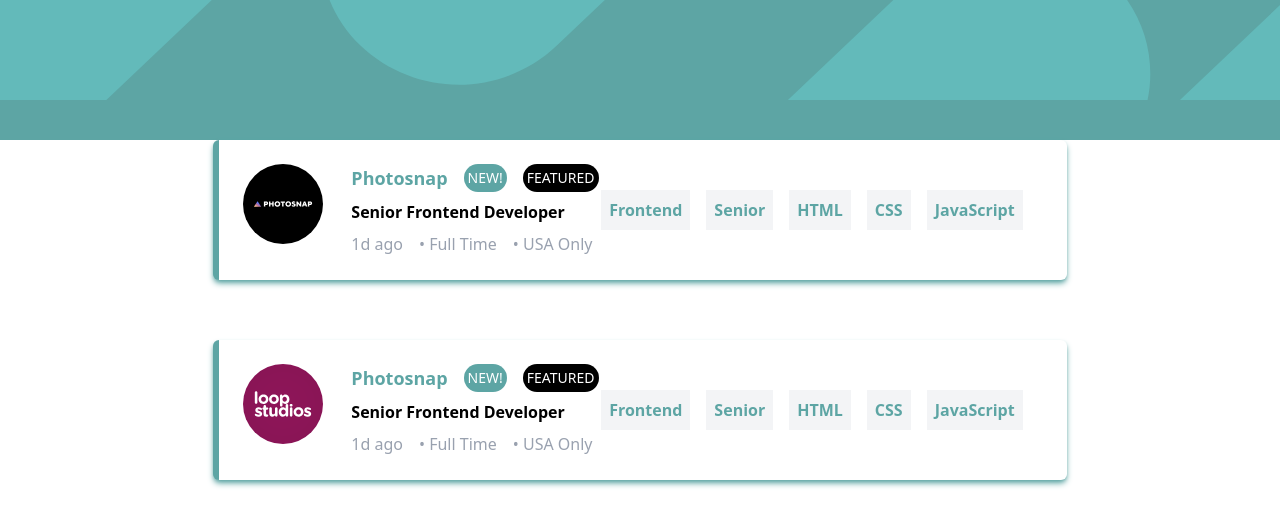
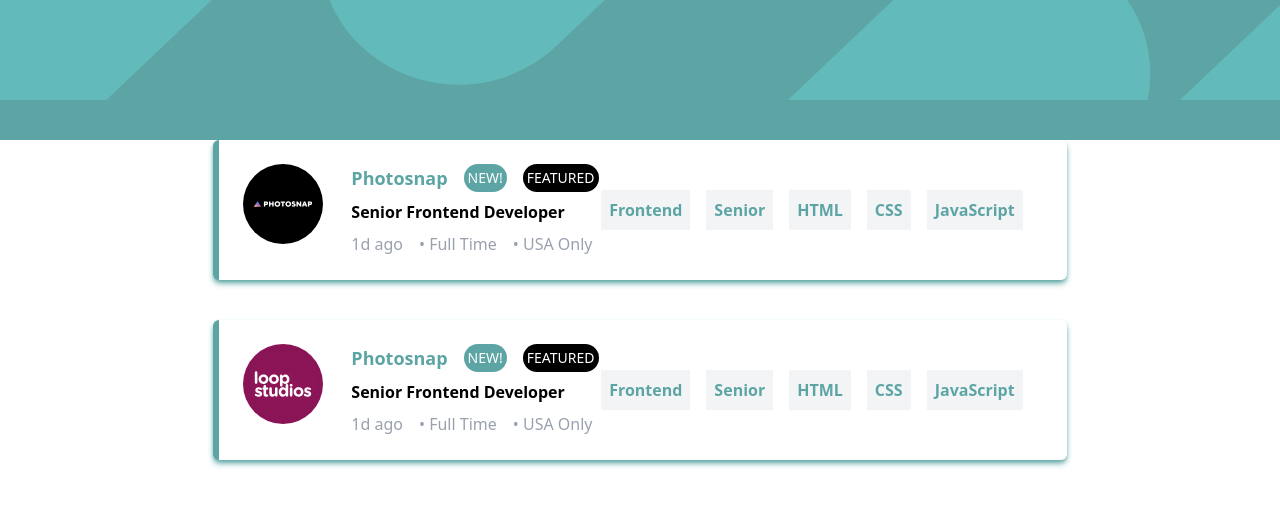
Before and after one commit to mugisha12john/static-job-listings-master-js, a website: page index.html in a window 1280 px wide. Drawn offline with Linux system fonts and the light colour scheme.

Commit message:
fix: margin top for second card in desktop screen

```diff
--- a/index.html
+++ b/index.html
@@ -76,7 +76,7 @@
           </div>
         </section>
         <section
-          class="flex flex-col md:flex-row mx-auto w-[330px] md:justify-between mt-15 border-l-6 border-[#5da5a4] items-center md:w-2/3 md:mx-auto md:p-6 bg-white shadow-[#5da5a4] shadow-md rounded-md"
+          class="flex flex-col md:flex-row mx-auto w-[330px] md:justify-between mt-15 md:mt-10 border-l-6 border-[#5da5a4] items-center md:w-2/3 md:mx-auto md:p-6 bg-white shadow-[#5da5a4] shadow-md rounded-md"
         >
           <div class="flex flex-col md:flex-row space-x-7">
             <img
```
Also changed, not shown: src/output.css.
